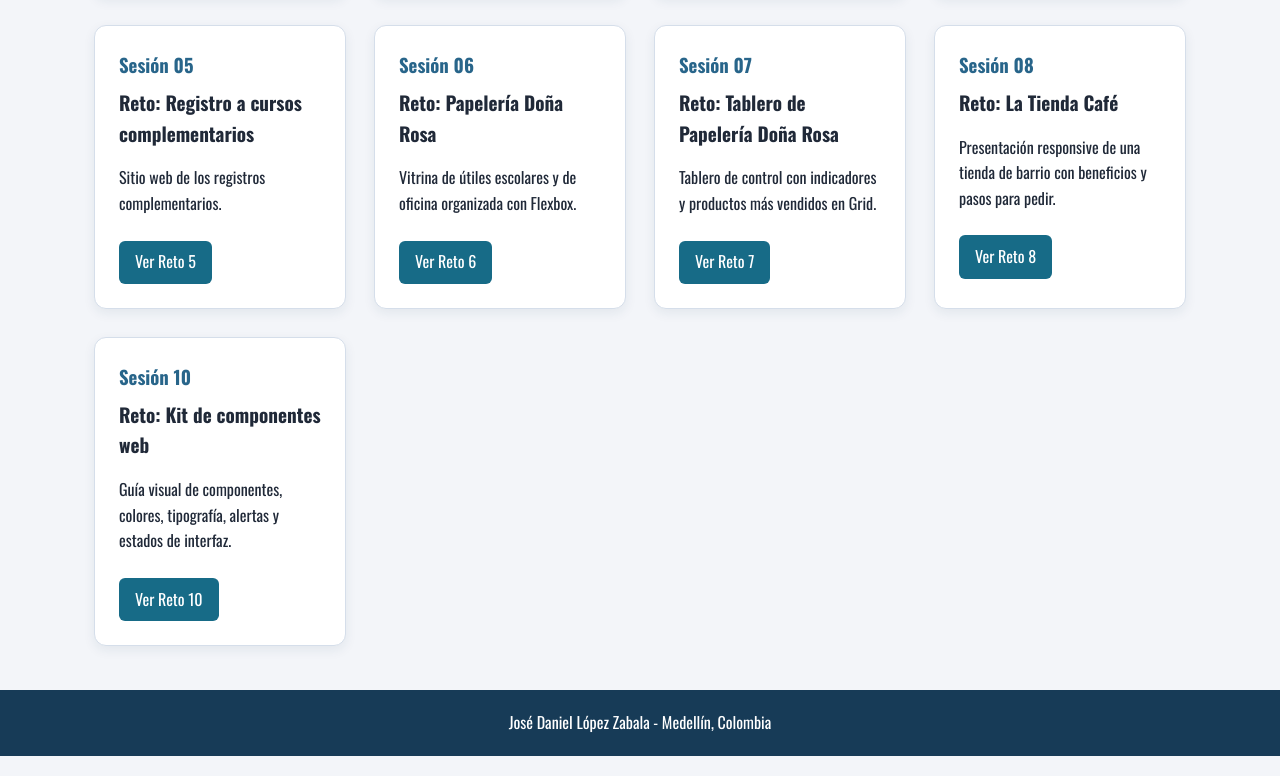
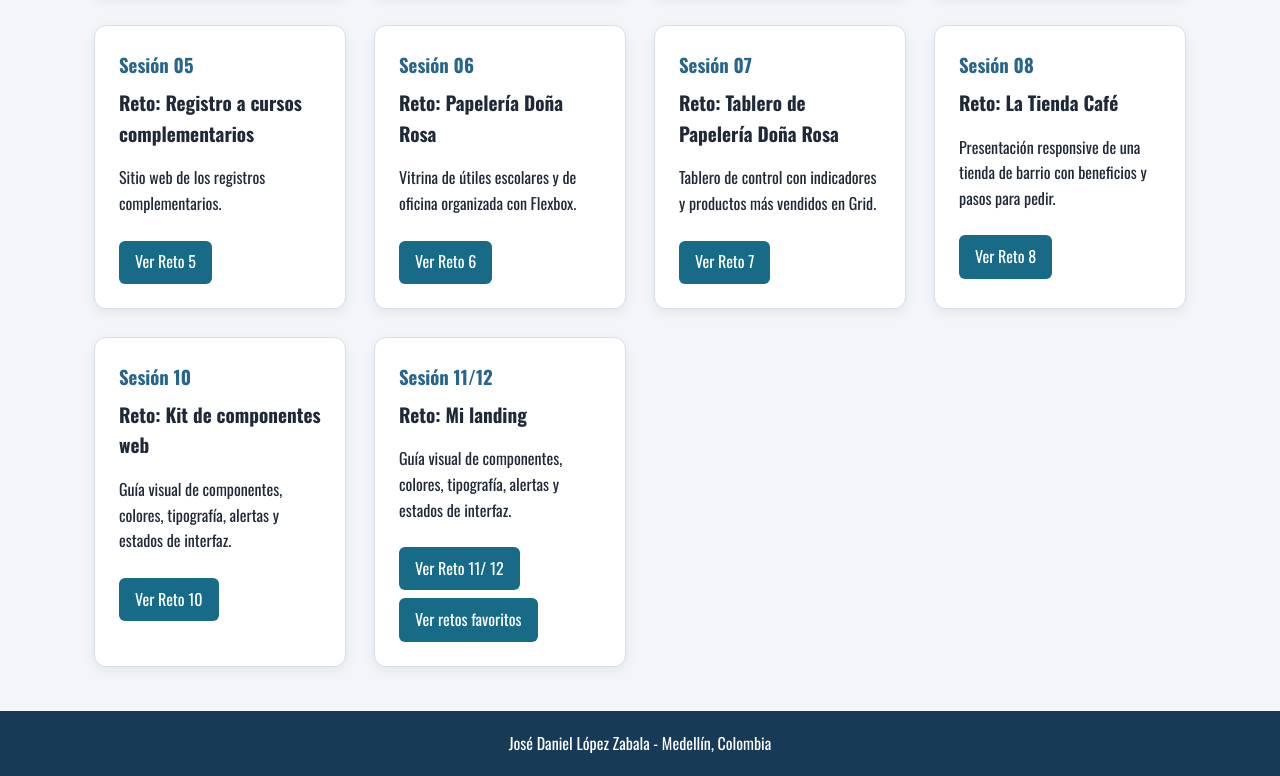
Before and after one commit to daniellopez-adv/web-adso-daniellopez, a plain HTML site: page index.html in a window 1280 px wide. Shown: the part 655-1431 px from the top of the page. Drawn offline with nearby package versions, Linux system fonts and the light colour scheme.

Commit message:
Update index.html

```diff
--- a/index.html
+++ b/index.html
@@ -3,7 +3,7 @@
   <head>
     <meta charset="UTF-8" />
     <meta name="viewport" content="width=device-width, initial-scale=1.0" />
-    <title>Portafolio - Daniel López</title>
+    <title>Document</title>
     <link rel="preconnect" href="https://fonts.googleapis.com" />
     <link rel="preconnect" href="https://fonts.gstatic.com" crossorigin />
     <link
@@ -99,7 +99,13 @@
           <a href="sesion10/reto/index.html" class="boton-enlace">Ver Reto 10</a>
         </div>
 
-      </div>
+        <div class="tarjeta">
+          <h3>Sesión 11/12</h3>
+          <p class="reto-titulo">Reto: Mi landing</p>
+          <p>Guía visual de componentes, colores, tipografía, alertas y estados de interfaz.</p>
+          <a href="sesion11_12/reto/index.html" class="boton-enlace">Ver Reto 11/ 12</a>
+          <a href="sesion11_12/tarea/index.html" class="boton-enlace">Ver retos favoritos</a>
+        </div>
     </main>
 
     <footer>
```
